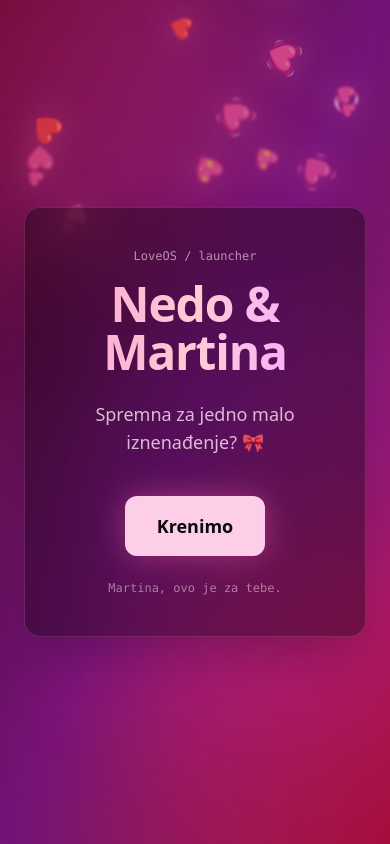
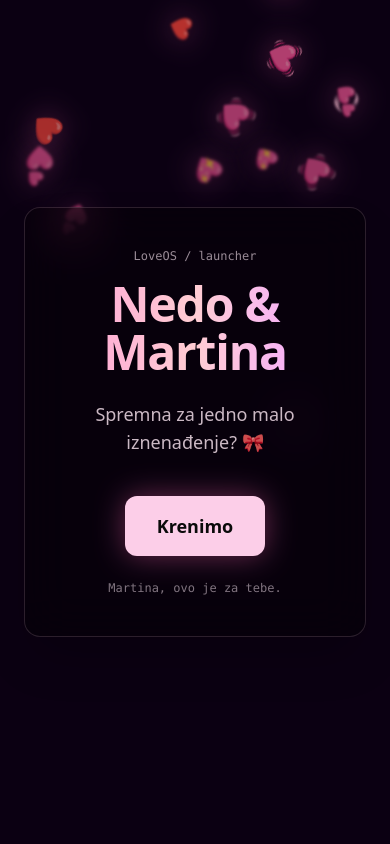
Before and after one commit to CodeByNedo/valentinovo, a Next.js app: page / in a window 390 px wide. Built offline with nearby package versions, Linux system fonts and the light colour scheme.

Commit message:
mobile updatev1.1

```diff
--- a/app/globals.css
+++ b/app/globals.css
@@ -54,3 +54,14 @@ body {
 .no-scrollbar::-webkit-scrollbar {
   display: none;
 }
+
+html,
+body {
+  height: 100%;
+  background: #0b0012;
+  overscroll-behavior: none;
+}
+
+body {
+  min-height: 100svh;
+}
```
